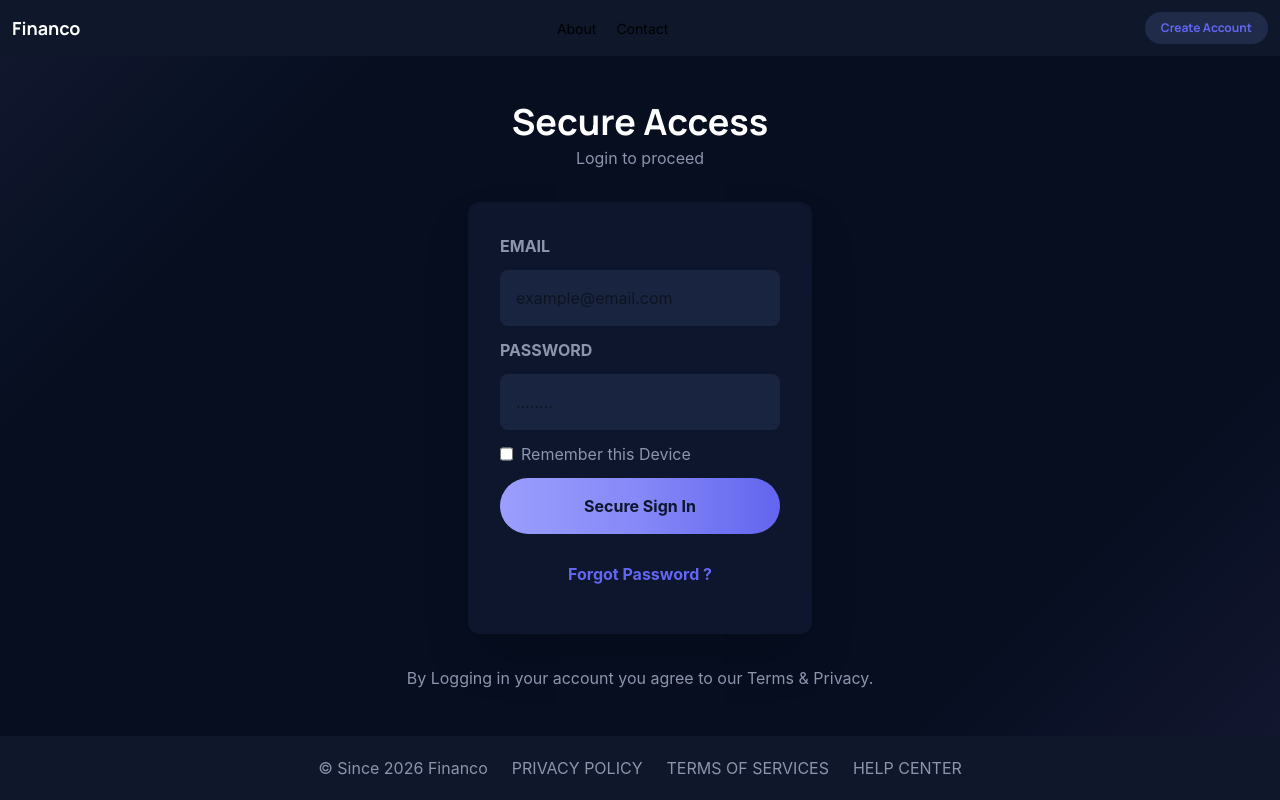
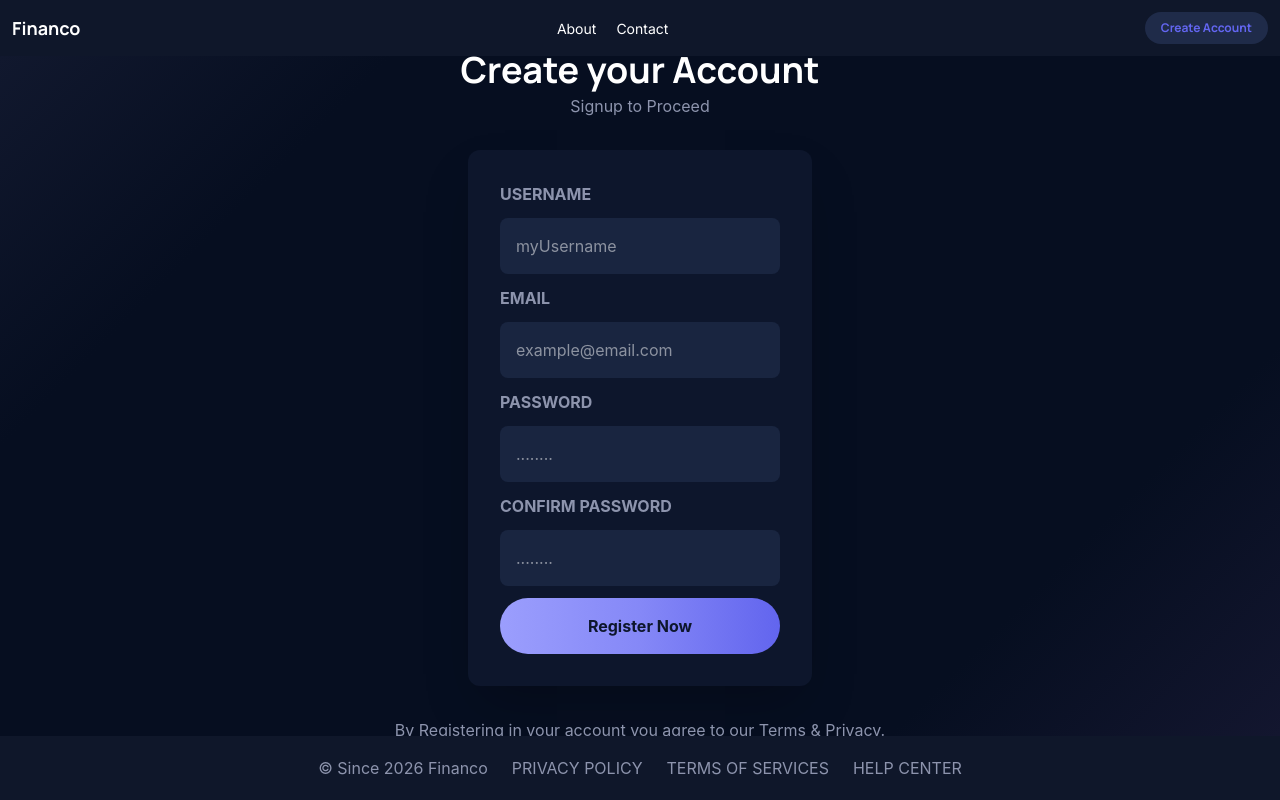
Before and after one commit to Rekcah97/Financo, a React (Vite) app in the folder frontend/: page / in a window 1280 px wide. Built offline with nearby package versions, Linux system fonts and the light colour scheme.

Commit message:
Feat: Register component

```diff
--- a/frontend/package.json
+++ b/frontend/package.json
@@ -4,7 +4,7 @@
   "version": "0.0.0",
   "type": "module",
   "scripts": {
-    "dev": "vite",
+    "dev": "vite --host",
     "build": "vite build",
     "lint": "eslint .",
     "preview": "vite preview"
--- a/frontend/src/App.jsx
+++ b/frontend/src/App.jsx
@@ -3,6 +3,7 @@ import PublicNavBar from "./components/NavBar/PublicNavBar";
 import SideBar from "./components/PageElement/SideBar";
 import Login from "./components/auth/Login";
 import Footer from "./components/PageElement/Footer";
+import Register from "./components/auth/Register";
 function App() {
   const log = false;
   return (
@@ -11,7 +12,7 @@ function App() {
         {log ? <PrivateNavBar /> : <PublicNavBar />}
         <div className="flex flex-1 overflow-hidden">
           {/* <SideBar userName={"Arpit"} /> */}
-          <Login />
+          <Register />
         </div>
         <Footer />
       </div>
--- a/frontend/src/components/PageElement/Footer.jsx
+++ b/frontend/src/components/PageElement/Footer.jsx
@@ -2,7 +2,7 @@ import React from "react";
 
 function Footer() {
   return (
-    <footer className="flex justify-center-safe p-5 bg-[var(--bg-primary)] gap-6 text-[var(--text-secondary)]">
+    <footer className="hidden md:flex justify-center-safe p-5 bg-[var(--bg-primary)] gap-6 text-[var(--text-secondary)]">
       <p>&#169; Since 2026 Financo </p>
 
       <a href="#" className="footer-link">
--- a/frontend/src/components/auth/Login.jsx
+++ b/frontend/src/components/auth/Login.jsx
@@ -1,5 +1,4 @@
 import React, { useState } from "react";
-
 function Login() {
   const [credential, setCredential] = useState({ email: "", password: "" });
   const onChange = (e) => {
@@ -8,14 +7,16 @@ function Login() {
   return (
     <>
       <form>
-        <div className="flex flex-col items-center justify-center w-screen h-full  bg-[linear-gradient(135deg,_#11182e_0%,_#060e20_20%,_#060e20_80%,_#13162f_100%)] gap-8">
+        <div className="flex flex-col items-center justify-center w-screen h-full bg-[linear-gradient(135deg,_#11182e_0%,_#060e20_20%,_#060e20_80%,_#13162f_100%)] gap-8">
           <div className="flex flex-col text-center gap-1">
             <h2 className="font-[Manrope] font-bold text-white text-4xl">
               Secure Access
             </h2>
-            <p className="text-[var(--text-secondary)]">Login to proceed</p>
+            <p className="text-[var(--text-secondary)]">
+              Login to proceed
+            </p>{" "}
           </div>
-          <div className="flex flex-col bg-[var(--box-bg)] min-w-4/5 p-8 gap-3 rounded-xl shadow-2xl md:min-w-1/5">
+          <div className="flex flex-col bg-[var(--box-bg)] min-w-[90%] gap-3 rounded-xl py-4 px-4 shadow-2xl md:min-w-1/5 md:p-8 ">
             <label htmlFor="email">
               <b className="text-[var(--text-secondary)]">EMAIL</b>
             </label>
@@ -29,7 +30,6 @@ function Login() {
               onChange={onChange}
               className="input-box"
             />
-
             <label htmlFor="password">
               <b className="text-[var(--text-secondary)]">PASSWORD</b>
             </label>
@@ -43,21 +43,19 @@ function Login() {
               required
               className="input-box"
             />
-
-            <div className="flex gap-2">
+            <div className="flex gap-2 items-center ">
               <input
                 type="checkbox"
                 name="rememberCredential"
                 id="rememberCredential"
                 className="check-box"
-              />{" "}
+              />
               <label htmlFor="rememberCredential">
                 <p className="text-[var(--text-secondary)]">
                   Remember this Device
                 </p>
               </label>
             </div>
-
             <button
               type="submit"
               className="p-4 rounded-full font-bold text-[var(--box-bg)] bg-[linear-gradient(90deg,_#9b9efd_0%,_#8588f7_50%,_#6265ee_100%)] cursor-pointer hover:opacity-80"
@@ -68,7 +66,7 @@ function Login() {
               Forgot Password ?
             </button>
           </div>
-          <p className="text-[var(--text-secondary)]">
+          <p className="px-4 text-[var(--text-secondary)] text-center ">
             By Logging in your account you agree to our Terms & Privacy.{" "}
           </p>
         </div>
@@ -76,5 +74,4 @@ function Login() {
     </>
   );
 }
-
 export default Login;
--- /dev/null
+++ b/frontend/src/components/auth/Register.jsx
@@ -0,0 +1,93 @@
+import React, { useState } from "react";
+
+function Register() {
+  const [credential, setCredential] = useState({
+    username: "",
+    email: "",
+    password: "",
+    confirmPassword: "",
+  });
+  const onChange = (e) => {
+    setCredential({ ...credential, [e.target.name]: [e.target.value] });
+  };
+  return (
+    <form>
+      <div className="flex flex-col items-center justify-center w-screen h-full bg-[linear-gradient(135deg,_#11182e_0%,_#060e20_20%,_#060e20_80%,_#13162f_100%)] gap-8">
+        <div className="flex flex-col text-center gap-1">
+          <h2 className="font-[Manrope] font-bold text-white text-4xl">
+            Create your Account
+          </h2>
+          <p className="text-[var(--text-secondary)]">Signup to Proceed</p>
+        </div>
+        <div className="flex flex-col bg-[var(--box-bg)] min-w-[90%] gap-3 rounded-xl py-4 px-4 shadow-2xl md:min-w-1/5 md:p-8">
+          <label htmlFor="username">
+            {" "}
+            <b className="text-[var(--text-secondary)]">USERNAME</b>
+          </label>
+          <input
+            type="username"
+            placeholder="myUsername"
+            name="username"
+            id="username"
+            value={credential.username}
+            required
+            onChange={onChange}
+            className="input-box"
+          />
+          <label htmlFor="email">
+            {" "}
+            <b className="text-[var(--text-secondary)]">EMAIL</b>
+          </label>
+          <input
+            type="email"
+            placeholder="example@email.com"
+            name="email"
+            id="email"
+            value={credential.email}
+            required
+            onChange={onChange}
+            className="input-box"
+          />
+          <label htmlFor="password">
+            <b className="text-[var(--text-secondary)]">PASSWORD</b>
+          </label>
+          <input
+            type="password"
+            placeholder="........"
+            name="password"
+            id="password"
+            value={credential.password}
+            onChange={onChange}
+            required
+            className="input-box"
+          />
+          <label htmlFor="confirmPassword">
+            <b className="text-[var(--text-secondary)]">CONFIRM PASSWORD</b>
+          </label>
+          <input
+            type="confirmPassword"
+            placeholder="........"
+            name="confirmPassword"
+            id="confirmPassword"
+            value={credential.confirmPassword}
+            onChange={onChange}
+            required
+            className="input-box"
+          />
+
+          <button
+            type="submit"
+            className="p-4 rounded-full font-bold text-[var(--box-bg)] bg-[linear-gradient(90deg,_#9b9efd_0%,_#8588f7_50%,_#6265ee_100%)] cursor-pointer hover:opacity-80"
+          >
+            Register Now
+          </button>
+        </div>
+        <p className="px-4 text-[var(--text-secondary)] text-center ">
+          By Registering in your account you agree to our Terms & Privacy.{" "}
+        </p>
+      </div>
+    </form>
+  );
+}
+
+export default Register;
--- a/frontend/src/index.css
+++ b/frontend/src/index.css
@@ -14,6 +14,9 @@
   --box-bg: #0d162c; /* for now this is in button of login*/
   --text-secondary: #8d94ad;
   --input-box: #192540;
+}
+body {
+  color: white;
 }
 
 .nav-link {
```
